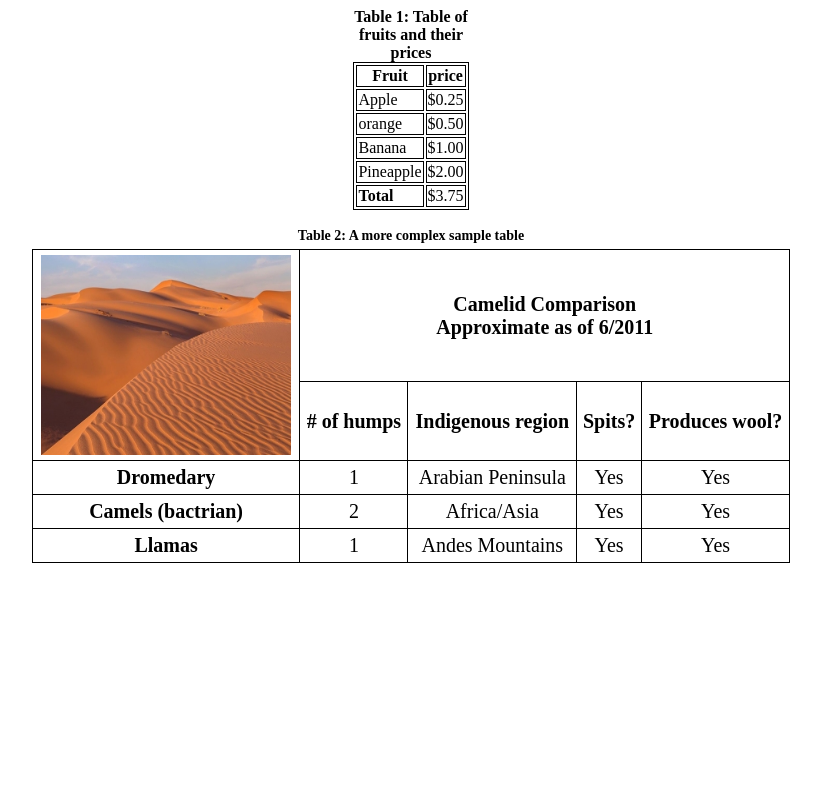
After one commit to JumanahAlmatrood/CS471, a Django app: template Desktop/libraryproject/apps/template/bookmodule/tables.html in a window 1280 px wide. The commit adds this page. Shown: the whole page, without its empty margins (229-1050 px from the left). Run offline with Django 3.2, Linux system fonts and the light colour scheme; the template is opened without the code that fills it, so the values that code supplies are empty.

Commit message:
lab 5 and 6

```diff
--- /dev/null
+++ b/Desktop/libraryproject/apps/static/main.css
@@ -0,0 +1,104 @@
+.link{
+    padding: 25px 25px;
+    display: block;
+    text-align: center;
+    font-size: 20px;
+}
+
+#linkNewTap {
+    background-color: rgb(170, 224, 149);
+    color: rgb(226, 132, 60);
+}
+#linkNewTap:visited {
+    color: rgb(240, 116, 62);
+}
+
+#linkNewTap:hover {
+    background-color: rgb(160, 200, 140);
+    color: rgb(129, 88, 224);
+}
+
+#linkNewTap:active {
+    background-color: rgb(100, 150, 100);
+    color: rgb(179, 179, 62);
+}
+
+#linkSameTap {
+    background-color: rgb(78, 82, 77);
+    color: rgb(242, 234, 12);
+}
+
+#linkSameTap:visited {
+    color: rgb(238, 210, 71);
+}
+
+#linkSameTap:hover {
+    background-color: rgb(100, 105, 100);
+    color: rgb(144, 79, 79);
+}
+
+#linkSameTap:active {
+    background-color: rgb(50, 55, 50);
+    color: red;
+}
+
+#linkSameTap2 {
+    background-color: rgb(0, 0, 0);
+    color: white;
+}
+
+#linkSameTap2:visited {
+    color: rgb(207, 205, 196);
+}
+
+#linkSameTap2:hover {
+    background-color: rgb(50, 50, 50);
+    color: rgb(168, 164, 164);
+}
+
+#linkSameTap2:active {
+    background-color: rgb(30, 30, 30);
+    color: rgb(246, 173, 37);
+}
+
+h1{
+    padding: 10px;
+    background-color: rgb(243, 240, 201);
+    color: green;
+}
+
+.listing{
+    padding: 10px;
+    background-color: rgb(59, 143, 151);
+    color: white;
+}
+
+.table1, .table1 th, .table1 td {
+    border: 1px solid black;
+    margin: 0 auto;
+}
+.table2 {
+    width: 60%;
+    margin: auto;
+    border-collapse: collapse;
+    text-align: center;
+    font-size: 20px;
+}
+.table2 th, .table2 td {
+    border: 1px solid black;
+    padding: 5px;
+}
+.table2 th {
+    font-weight: bold;
+}
+.table2 img {
+    width: 250px;
+    height: 200px;
+    display: block;
+    margin: auto;
+}
+.table2 caption {
+    font-weight: bold;
+    margin-bottom: 5px;
+    font-size: 14px;
+}
--- /dev/null
+++ b/Desktop/libraryproject/apps/template/bookmodule/tables.html
@@ -0,0 +1,76 @@
+{%load static%}
+<html>
+    <head>
+        <link rel="stylesheet" href="{% static 'main.css' %}">
+    </head>
+    <body>
+        <table class="table1">
+            <caption><b> Table 1: Table of fruits and their prices <b> </caption>
+            <tr>
+              <th>Fruit</th>
+              <th>price</th>
+            </tr>
+            <tr>
+                <td>Apple</td>
+                <td>$0.25</td>
+            </tr>
+            <tr>
+                <td>orange</td>
+                <td>$0.50</td>
+
+            </tr>
+            <tr>
+                <td>Banana</td>
+                <td>$1.00</td>
+
+            </tr>
+            <tr>
+                <td>Pineapple</td>
+                <td>$2.00</td>
+            </tr>
+            <tr>
+                <td><strong>Total</strong></td>
+                <td>$3.75</td>
+            </tr>
+        </table>
+        <br>
+        <table class="table2">
+            <caption>Table 2: A more complex sample table</caption>
+            <tr>
+                <th rowspan="2">
+                    <img src="{% static 'Desert.jpg' %}" alt="Desert Image">
+                </th>
+                <th colspan="4" style="font-size: 20px;">
+                    Camelid Comparison <br> <span style="font-size: 20px;">Approximate as of 6/2011</span>
+                </th>
+            </tr>
+            <tr>
+                <th># of humps</th>
+                <th>Indigenous region</th>
+                <th>Spits?</th>
+                <th>Produces wool?</th>
+            </tr>
+            <tr>
+                <td><b>Dromedary</b></td>
+                <td>1</td>
+                <td>Arabian Peninsula</td>
+                <td>Yes</td>
+                <td>Yes</td>
+            </tr>
+            <tr>
+                <td><b>Camels (bactrian)</b></td>
+                <td>2</td>
+                <td>Africa/Asia</td>
+                <td>Yes</td>
+                <td>Yes</td>
+            </tr>
+            <tr>
+                <td><b>Llamas</b></td>
+                <td>1</td>
+                <td>Andes Mountains</td>
+                <td>Yes</td>
+                <td>Yes</td>
+            </tr>
+        </table>
+    </body>
+</html>
--- a/Desktop/libraryproject/apps/template/layouts/base.html
+++ b/Desktop/libraryproject/apps/template/layouts/base.html
@@ -2,6 +2,7 @@
 <html>
 {% load static %}
 <head>
+  <link rel="stylesheet" href="https://cdnjs.cloudflare.com/ajax/libs/font-awesome/4.7.0/css/font-awesome.min.css">
   <title>{% block title %} {% endblock title %}</title>
   <meta name="keywords" content="Books, recent, Learning, library">
   <meta name="description" content="Books website">
```
Also changed, not shown: Desktop/libraryproject/apps/bookmodule/urls.py (+7 -5 lines), Desktop/libraryproject/apps/bookmodule/views.py (+46 -0 lines), Desktop/libraryproject/apps/template/bookmodule/bookList.html (added, +63 -0 lines), Desktop/libraryproject/apps/template/bookmodule/formatting.html (added, +25 -0 lines), Desktop/libraryproject/apps/template/bookmodule/links.html (added, +12 -0 lines), Desktop/libraryproject/apps/template/bookmodule/listing.html (added, +38 -0 lines), Desktop/libraryproject/apps/static/Desert.jpg (added), Desktop/libraryproject/apps/template/bookmodule/search.html (added), 2 other files.
